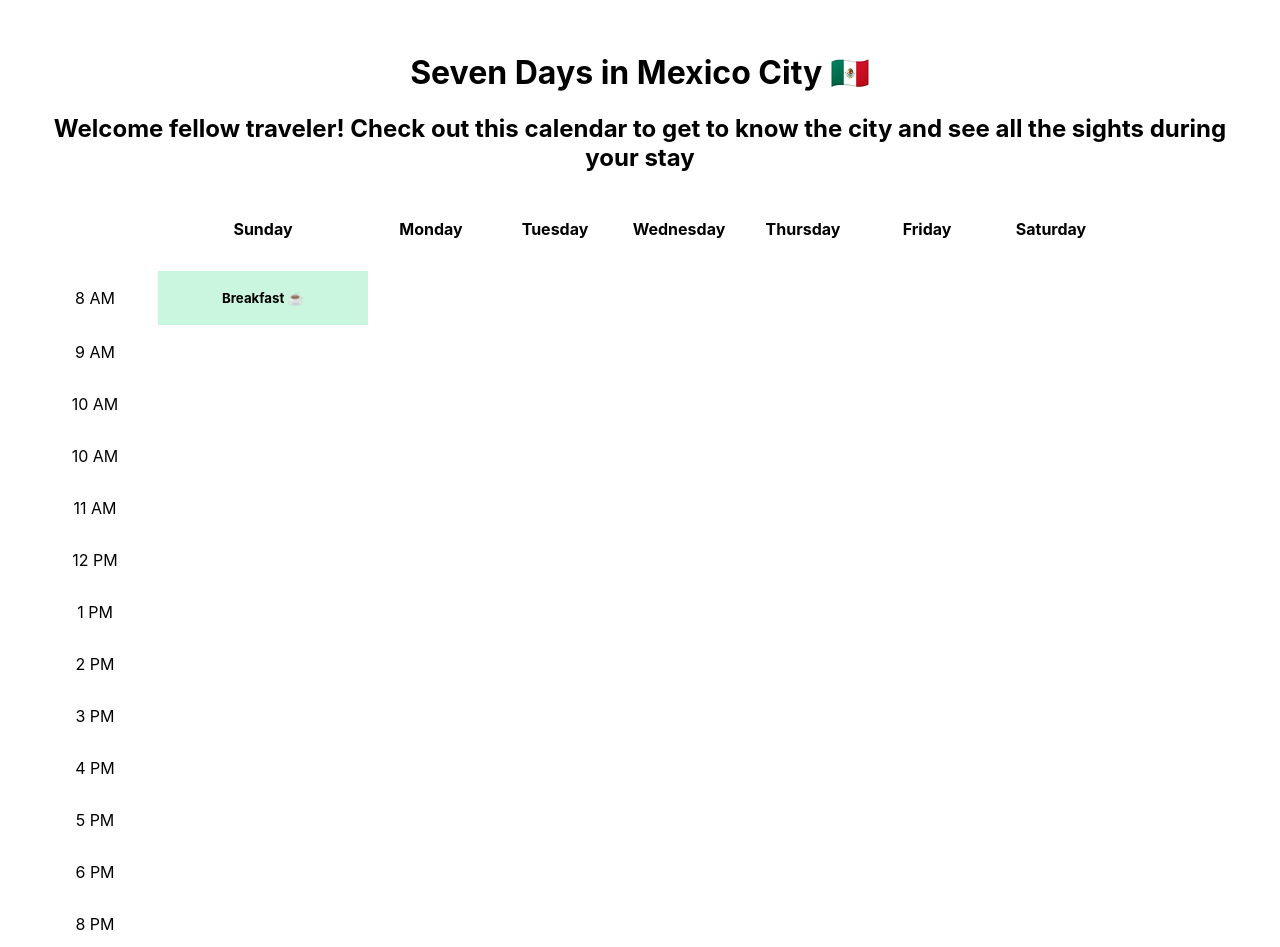
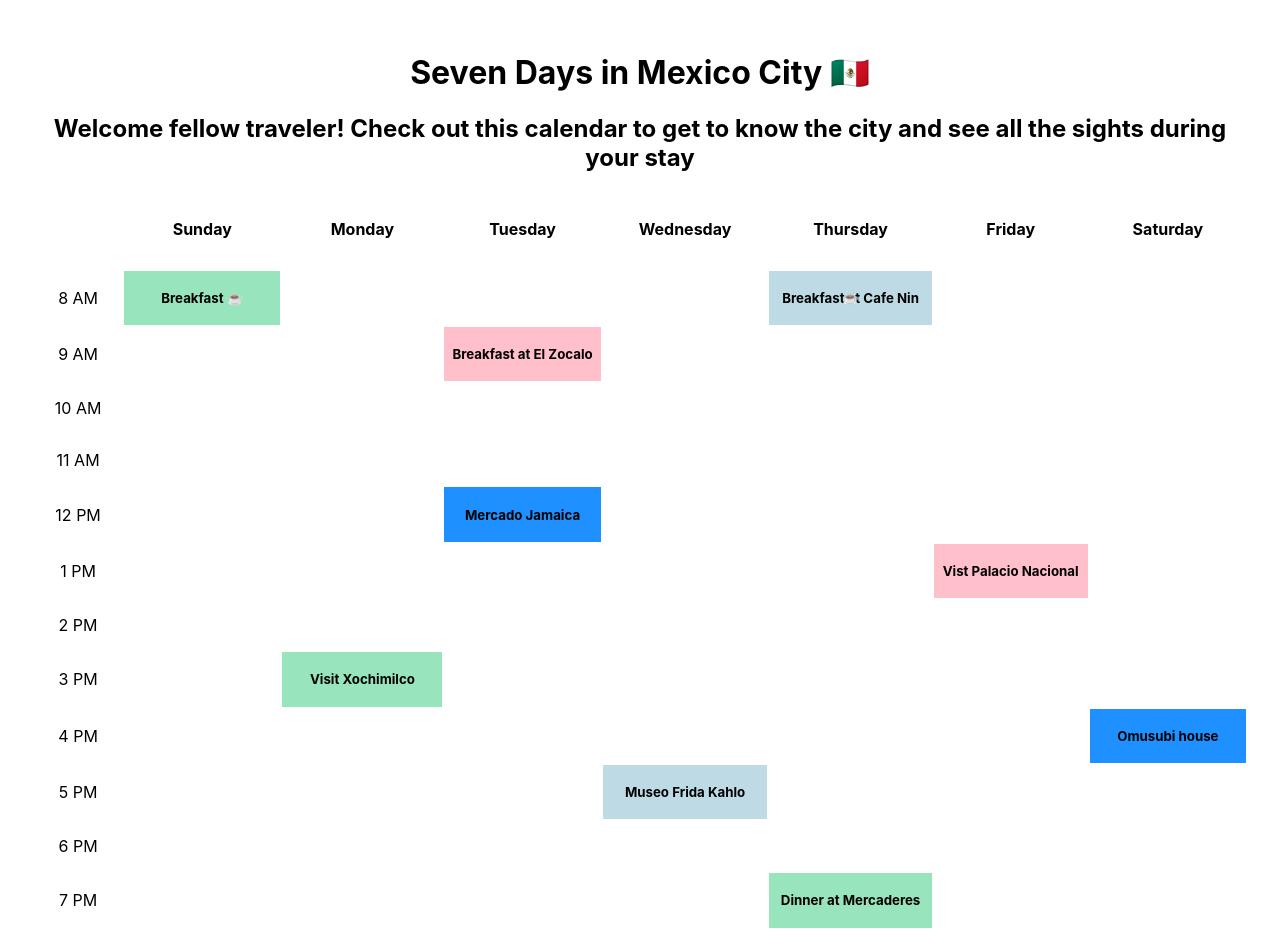
Before and after one commit to robo27918/timetabled, a React (Vite) app: page / in a window 1280 px wide. Shown: the top 947 px of the page. Built offline with nearby package versions, Linux system fonts and the light colour scheme.

Commit message:
Finished step 6

```diff
--- a/src/components/Calendar.jsx
+++ b/src/components/Calendar.jsx
@@ -22,7 +22,7 @@ const Calendar = () => {
                 <td></td>
                 <td></td>
                 <td></td>
-                <td></td>
+                <Event event= "Breakfast at Cafe Nin ☕️" color="blue"/>
                 <td></td>
                 <td></td>
              </tr>
@@ -31,18 +31,7 @@ const Calendar = () => {
                 <td className="time">9 AM</td>
                 <td></td>
                 <td></td>
-                <td></td>
-                <td></td>
-                <td></td>
-                <td></td>
-                <td></td>
-             </tr>
-
-             <tr>
-                <td className="time">10 AM</td>
-                <td></td>
-                <td></td>
-                <td></td>
+                <Event event = "Breakfast at El Zocalo" color="pink"/>
                 <td></td>
                 <td></td>
                 <td></td>
@@ -75,7 +64,7 @@ const Calendar = () => {
                 <td className="time">12 PM</td>
                 <td></td>
                 <td></td>
-                <td></td>
+                <Event event="Mercado Jamaica" color="dodgerblue"/>
                 <td></td>
                 <td></td>
                 <td></td>
@@ -83,7 +72,18 @@ const Calendar = () => {
              </tr>
 
              <tr>
-                <td className="time">1 PM</td>
+                <td className="time"> 1 PM</td>
+                <td></td>
+                <td></td>
+                <td></td>
+                <td></td>
+                <td></td>
+                <Event event="Vist Palacio Nacional" color="pink"/>
+                <td></td>
+             </tr>
+
+             <tr>
+                <td className="time">2 PM</td>
                 <td></td>
                 <td></td>
                 <td></td>
@@ -94,20 +94,9 @@ const Calendar = () => {
              </tr>
 
              <tr>
-                <td className="time"> 2 PM</td>
+                <td className="time"> 3 PM</td>
                 <td></td>
-                <td></td>
-                <td></td>
-                <td></td>
-                <td></td>
-                <td></td>
-                <td></td>
-             </tr>
-
-             <tr>
-                <td className="time">3 PM</td>
-                <td></td>
-                <td></td>
+                <Event event="Visit Xochimilco" color="green"/>
                 <td></td>
                 <td></td>
                 <td></td>
@@ -123,7 +112,7 @@ const Calendar = () => {
                 <td></td>
                 <td></td>
                 <td></td>
-                <td></td>
+                <Event event="Omusubi house"color="dodgerblue"/>
              </tr>
 
              <tr>
@@ -131,7 +120,7 @@ const Calendar = () => {
                 <td></td>
                 <td></td>
                 <td></td>
-                <td></td>
+                <Event event="Museo Frida Kahlo" color="blue" />
                 <td></td>
                 <td></td>
                 <td></td>
@@ -144,6 +133,17 @@ const Calendar = () => {
                 <td></td>
                 <td></td>
                 <td></td>
+                <td></td>
+                <td></td>
+             </tr>
+
+             <tr>
+                <td className="time">7 PM</td>
+                <td></td>
+                <td></td>
+                <td></td>
+                <td></td>
+                <Event event="Dinner at Mercaderes" color ="green"/>
                 <td></td>
                 <td></td>
              </tr>
--- a/src/index.css
+++ b/src/index.css
@@ -37,5 +37,12 @@ td{
 }
 
 .green {
-  background:rgb(202,245,222);
+  background:rgb(152, 228, 188);
 }
+.coral {
+  background:lightcoral
+}
+
+.dodgerblue{
+  background:dodgerblue
+}
```
